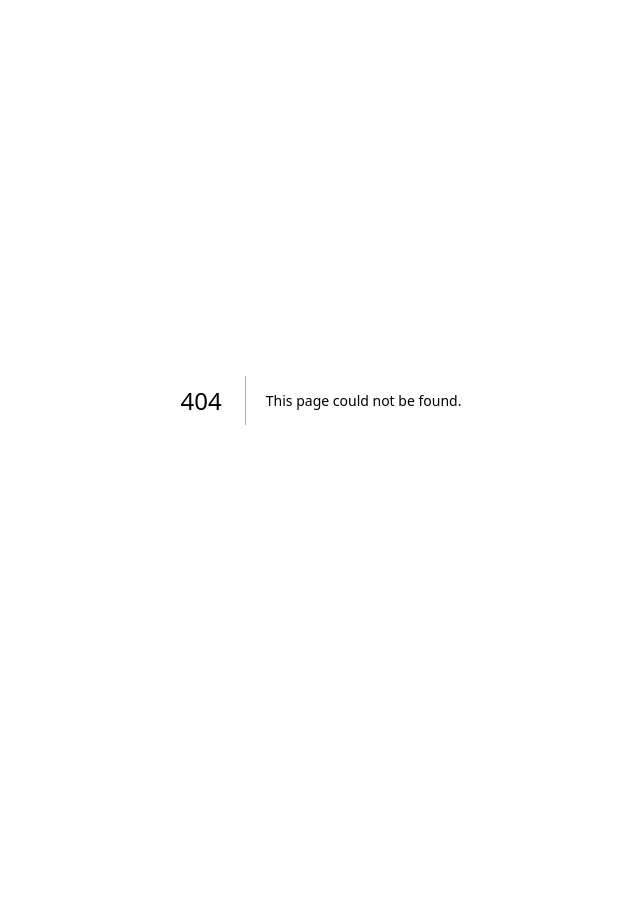
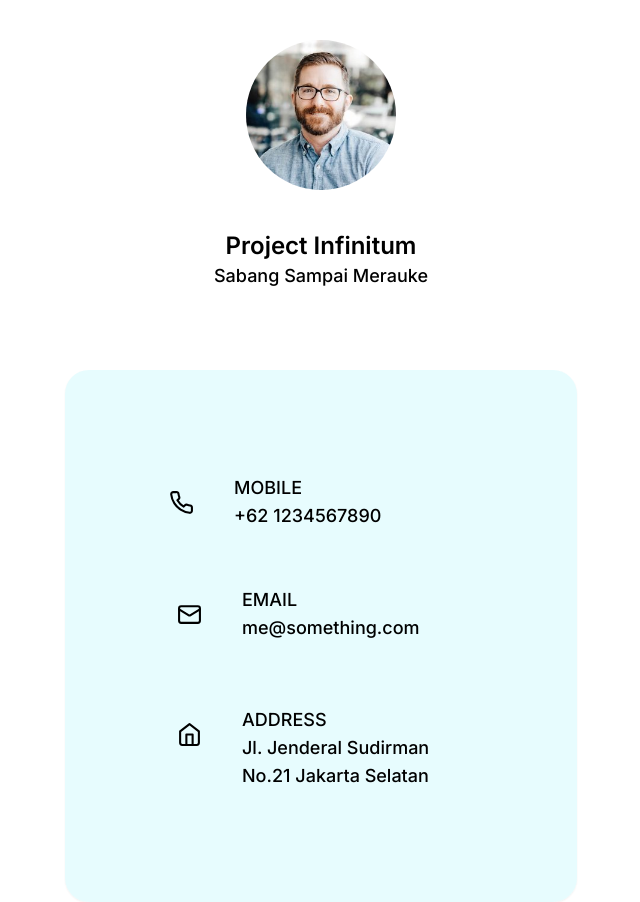
Before and after one commit to TommyPurba/Infinitum, a Next.js app: page /userpage in a window 1280 px wide. Before the commit this address had no page. Shown: the whole page, without its empty margins (319-959 px from the left). Before the commit the page ends 800 px from the top, so only its background shows below. Built offline with nearby package versions, Linux system fonts and the light colour scheme.

Commit message:
feat: user page done

```diff
--- /dev/null
+++ b/src/app/userpage/page.js
@@ -0,0 +1,8 @@
+import React from "react";
+import { Userpage } from "@/components/Userpage";
+
+export default function Page() {
+  return (
+    <div><Userpage/></div>
+  )
+}
--- /dev/null
+++ b/src/components/Userpage.jsx
@@ -0,0 +1,58 @@
+"use client"
+
+import Image from "next/image";
+import uiFaces from "../assets/uifaces.jpg";
+import { Phone, Mail, Home } from "lucide-react";
+
+export const Userpage = () => {
+    return (
+        <div>
+            <div className="p-10 text-center justify-center">
+                <Image
+                className="rounded-full m-auto"
+                src={uiFaces}
+                alt="User Face"
+                width={150}
+                height={10}
+                />
+                <div className="p-10">
+                    <h1 className="nameTitle">Project Infinitum</h1>
+                    <h1 className="nameLocation">Sabang Sampai Merauke</h1>
+                </div>
+            </div>
+            <div className="userpageContainer max-w-lg m-auto ">
+                <div className="flex p-6 gap-x-10">
+                    <div>
+                        <div className="iconPhone"></div>
+                        <Phone size={25} />
+                    </div>
+                    <div className="userpageCard">
+                        <h2>MOBILE</h2>
+                        <h2>+62 1234567890</h2>
+                    </div>
+                </div>
+                <div className="flex p-8 gap-x-10">
+                    <div>
+                        <div className="iconMail"></div>
+                        <Mail size={25} />
+                    </div>
+                    <div className="userpageCard">
+                        <h2>EMAIL</h2>
+                        <h2>me@something.com</h2>
+                    </div>
+                </div>
+                <div className="flex p-8 gap-x-10">
+                    <div>
+                        <div className="iconHome"></div>
+                        <Home size={25} />
+                    </div>
+                    <div className="userpageCard">
+                        <h2>ADDRESS</h2>
+                        <h2>Jl. Jenderal Sudirman No.21 Jakarta Selatan</h2>
+                    </div>
+                </div>
+            </div>
+
+        </div>
+    );
+};
--- a/src/styles/globals.css
+++ b/src/styles/globals.css
@@ -57,4 +57,32 @@
   .iconAnimation {
     @apply border-[1px] text-button-text bg-button-main rounded-full p-2 w-fit hover:bg-button-hover hover:text-button-text-hover duration-300 transition ease-in-out cursor-pointer;
   }
+
+  .nameTitle {
+    @apply font-semibold text-2xl items-center
+  }
+
+  .nameLocation {
+    @apply font-medium text-lg items-center
+  }
+
+  .iconPhone {
+    @apply text-button-text p-2 w-fit;
+  }
+
+  .iconMail {
+    @apply text-button-text p-2 w-fit;
+  }
+
+  .iconHome {
+    @apply text-button-text p-2 w-fit;
+  }
+
+  .userpageContainer {
+    @apply bg-cyan-100/50 rounded-3xl shadow items-center p-20 shadow-sm;
+  }
+
+  .userpageCard {
+    @apply font-medium text-lg;
+  }
 }
```
Also changed, not shown: src/assets/uifaces.jpg (added).
